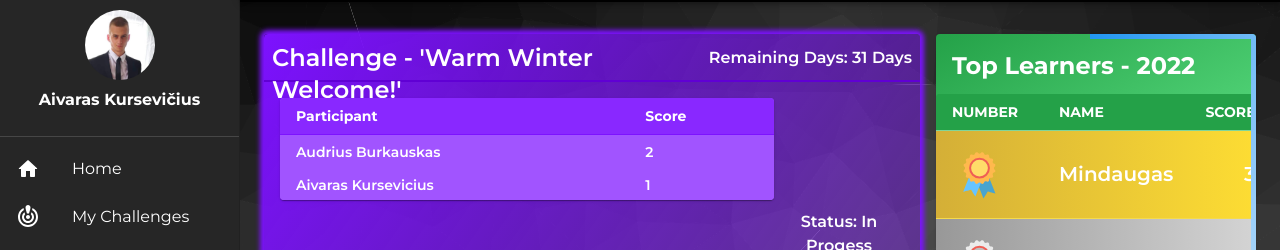
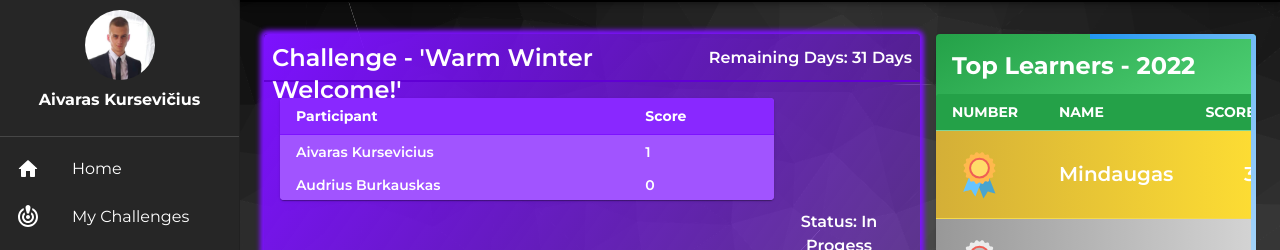
Before and after one commit to aivaraskurseviciusltu/HACKATHON2022, a React (Create React App) app in the folder my-app/: page /buddy in a window 1280 px wide. Shown: the part 62-312 px from the top of the page. Built offline with nearby package versions, Linux system fonts and the light colour scheme.

Commit message:
micro data change

```diff
--- a/my-app/src/buddy/Challenges/Challenges.js
+++ b/my-app/src/buddy/Challenges/Challenges.js
@@ -23,20 +23,7 @@ const mockData = [
         name: "Audrius",
         surname: "Burkauskas",
         learnings: [
-          {
-            title: "Learning JS",
-            duration: 1,
-            startDate: "2022-11-20",
-            endDate: "2022-11-25",
 
-          },
-          {
-            title: "Learning JS",
-            duration: 1,
-            startDate: "2022-11-20",
-            endDate: "2022-11-25",
-
-          },
         ],
       },
     ],
```
